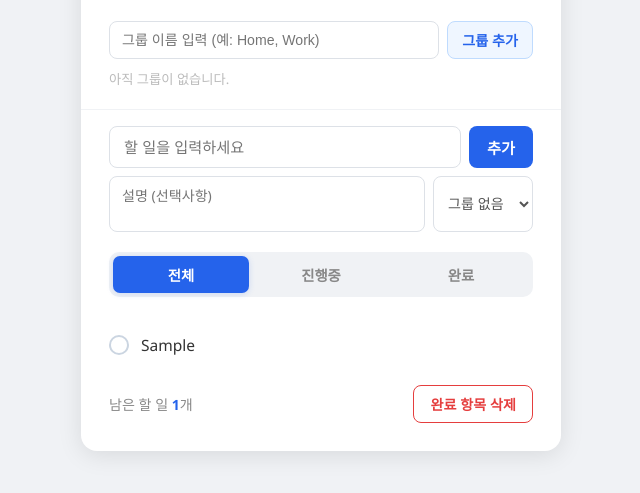
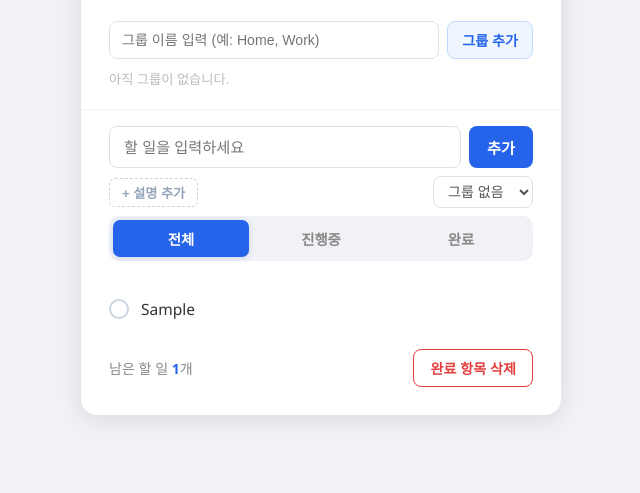
Before and after one commit to usnoeyeel/todo-list, a plain HTML site: page index.html in a window 1280 px wide. Both pictures are taken after typing "Sample" into the empty fields and a click on the button "추가". Shown: the part 161-654 px from the top of the page, without its empty margins (319-959 px from the left). Drawn offline with Linux system fonts and the light colour scheme.

Commit message:
feat: 설명 입력창 토글 버튼으로 변경 (기본 숨김)

```diff
--- a/index.html
+++ b/index.html
@@ -26,11 +26,15 @@
       <button onclick="addTodo()">추가</button>
     </div>
 
-    <div class="input-extras">
-      <textarea id="todoDesc" placeholder="설명 (선택사항)" rows="2"></textarea>
+    <div class="input-sub-row">
+      <button class="desc-add-btn" id="descAddBtn" onclick="toggleDescInput()">+ 설명 추가</button>
       <select id="todoGroup">
         <option value="">그룹 없음</option>
       </select>
+    </div>
+
+    <div class="desc-input-area" id="descInputArea">
+      <textarea id="todoDesc" placeholder="설명을 입력하세요" rows="2"></textarea>
     </div>
 
     <div class="tabs" style="margin: 0 28px 8px;">
--- a/script.js
+++ b/script.js
@@ -89,6 +89,25 @@ function renderGroups() {
 
 // ── Todo ────────────────────────────────────────────────
 
+function toggleDescInput() {
+  const area = document.getElementById('descInputArea');
+  const btn = document.getElementById('descAddBtn');
+  const opening = !area.classList.contains('visible');
+  area.classList.toggle('visible', opening);
+  btn.classList.toggle('active', opening);
+  btn.textContent = opening ? '− 설명 접기' : '+ 설명 추가';
+  if (!opening) document.getElementById('todoDesc').value = '';
+}
+
+function collapseDescInput() {
+  const area = document.getElementById('descInputArea');
+  const btn = document.getElementById('descAddBtn');
+  area.classList.remove('visible');
+  btn.classList.remove('active');
+  btn.textContent = '+ 설명 추가';
+  document.getElementById('todoDesc').value = '';
+}
+
 function addTodo() {
   const input = document.getElementById('todoInput');
   const text = input.value.trim();
@@ -100,7 +119,7 @@ function addTodo() {
 
   todos.push({ id: Date.now(), text, description: desc, groupId, done: false, completedAt: null });
   input.value = '';
-  document.getElementById('todoDesc').value = '';
+  collapseDescInput();
   render();
 }
 
--- a/style.css
+++ b/style.css
@@ -136,15 +136,67 @@ h1 {
   padding: 0 28px;
 }
 
-.input-extras {
+.input-sub-row {
   display: flex;
-  gap: 8px;
+  align-items: center;
+  justify-content: space-between;
   padding: 0 28px;
-  margin-bottom: 20px;
+  margin-bottom: 8px;
 }
 
-.input-extras textarea {
-  flex: 1;
+.desc-add-btn {
+  padding: 4px 12px;
+  background: none;
+  border: 1.5px dashed #cbd5e1;
+  border-radius: 6px;
+  color: #94a3b8;
+  font-size: 0.82rem;
+  font-weight: 600;
+  cursor: pointer;
+  transition: all 0.2s;
+}
+
+.desc-add-btn:hover {
+  border-color: #93c5fd;
+  color: #2563eb;
+}
+
+.desc-add-btn.active {
+  border-style: solid;
+  border-color: #2563eb;
+  color: #2563eb;
+  background: #eff6ff;
+}
+
+.input-sub-row select {
+  padding: 6px 10px;
+  border: 1.5px solid #dde1e7;
+  border-radius: 8px;
+  font-size: 0.88rem;
+  outline: none;
+  color: #555;
+  background: #fff;
+  cursor: pointer;
+  min-width: 100px;
+  transition: border-color 0.2s;
+}
+
+.input-sub-row select:focus {
+  border-color: #2563eb;
+}
+
+.desc-input-area {
+  display: none;
+  padding: 0 28px;
+  margin-bottom: 16px;
+}
+
+.desc-input-area.visible {
+  display: block;
+}
+
+.desc-input-area textarea {
+  width: 100%;
   padding: 8px 12px;
   border: 1.5px solid #dde1e7;
   border-radius: 8px;
@@ -156,24 +208,7 @@ h1 {
   transition: border-color 0.2s;
 }
 
-.input-extras textarea:focus {
-  border-color: #2563eb;
-}
-
-.input-extras select {
-  padding: 8px 10px;
-  border: 1.5px solid #dde1e7;
-  border-radius: 8px;
-  font-size: 0.88rem;
-  outline: none;
-  color: #555;
-  background: #fff;
-  cursor: pointer;
-  min-width: 100px;
-  transition: border-color 0.2s;
-}
-
-.input-extras select:focus {
+.desc-input-area textarea:focus {
   border-color: #2563eb;
 }
 
```
